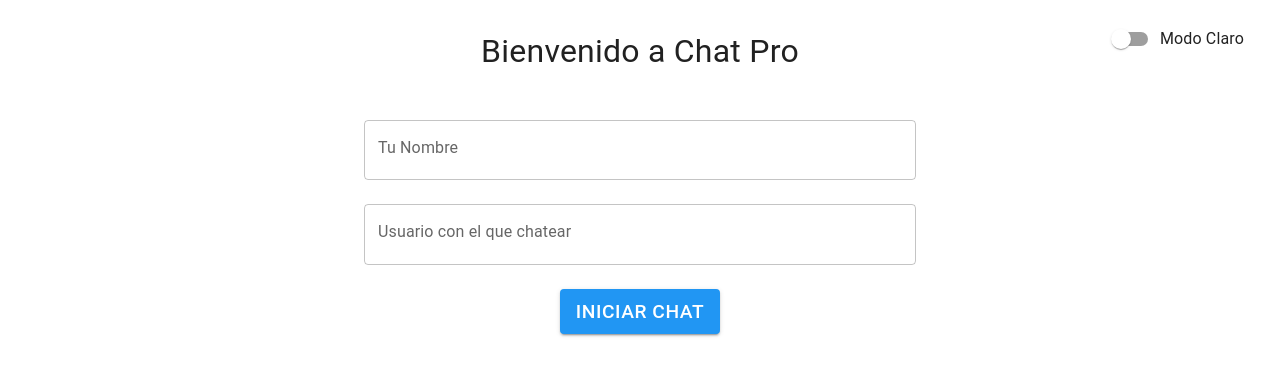
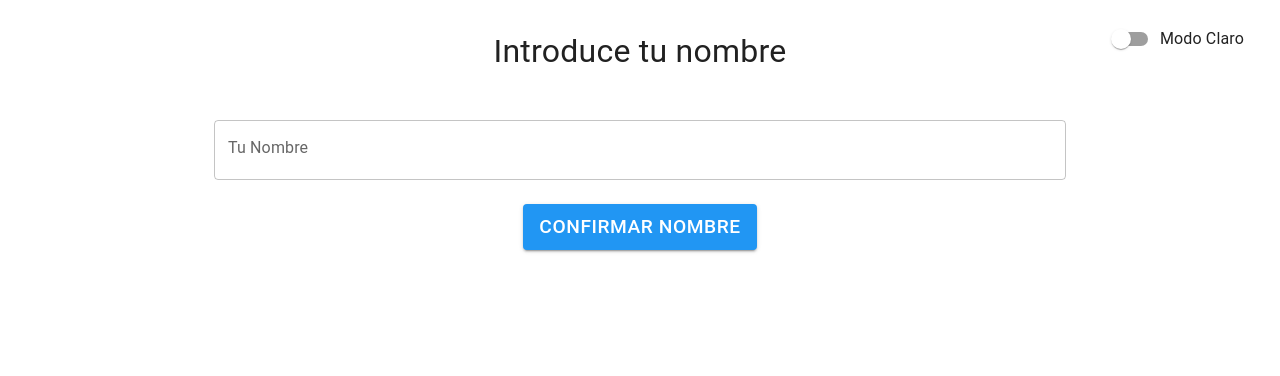
Before and after one commit to Electromayonaise/RestChat, a React (Create React App) app in the folder RestChatV2/front/: page / in a window 1280 px wide. Shown: the top 376 px of the page. Built offline with nearby package versions, Linux system fonts and the light colour scheme.

Commit message:
Divide chat page, add sidebar

```diff
--- /dev/null
+++ b/RestChatV2/front/src/components/ChatLayout.jsx
@@ -0,0 +1,40 @@
+import React from 'react';
+import { Box } from '@mui/material';
+import Chat from './Chat';
+import ChatSidebar from './ChatSidebar';
+
+const ChatLayout = ({
+  username,
+  receiver,
+  setReceiver,
+  startChat,
+  chats,
+  activeChat,
+  onStartChat,
+  onSelectChat,
+}) => {
+  return (
+    <Box sx={{ display: 'flex' }}>
+      <ChatSidebar
+        receiver={receiver}
+        setReceiver={setReceiver}
+        onStartChat={onStartChat}
+        chats={chats}
+        onSelectChat={onSelectChat}
+        startChat={startChat}
+      />
+
+      {activeChat && (
+        <Box sx={{
+          flexGrow: 1,
+          marginLeft: startChat ? '20px' : '0',
+          transition: 'margin 0.3s'
+        }}>
+          <Chat sender={username} receiver={activeChat} />
+        </Box>
+      )}
+    </Box>
+  );
+};
+
+export default ChatLayout;
--- /dev/null
+++ b/RestChatV2/front/src/components/ChatSidebar.jsx
@@ -0,0 +1,48 @@
+import React from 'react';
+import { Box, Typography, TextField, Button, List, ListItem, ListItemText } from '@mui/material';
+
+const ChatSidebar = ({
+  receiver,
+  setReceiver,
+  onStartChat,
+  chats,
+  onSelectChat,
+  startChat
+}) => {
+  return (
+    <Box sx={{ width: startChat ? '30%' : '100%', transition: 'width 0.3s' }}>
+      <Typography variant="h5" gutterBottom>Chats</Typography>
+      <TextField
+        label="Iniciar Chat"
+        variant="outlined"
+        fullWidth
+        margin="normal"
+        value={receiver}
+        onChange={(e) => setReceiver(e.target.value)}
+        sx={{ '& .MuiInputBase-input': { fontSize: '1.2rem' } }}
+      />
+      <Button
+        variant="contained"
+        fullWidth
+        onClick={onStartChat}
+        sx={{ marginTop: 1 }}
+      >
+        Iniciar Chat
+      </Button>
+
+      <List>
+        {chats.map((chat, index) => (
+          <ListItem
+            button
+            key={index}
+            onClick={() => onSelectChat(chat)}
+          >
+            <ListItemText primary={chat} />
+          </ListItem>
+        ))}
+      </List>
+    </Box>
+  );
+};
+
+export default ChatSidebar;
--- /dev/null
+++ b/RestChatV2/front/src/components/UserNameForm.jsx
@@ -0,0 +1,33 @@
+// components/UserNameForm.jsx
+import React from 'react';
+import { Box, Typography, TextField, Button } from '@mui/material';
+
+const UserNameForm = ({ username, setUsername, onConfirm }) => {
+  return (
+    <Box sx={{ textAlign: 'center', marginBottom: 4 }}>
+      <Typography variant="h4" gutterBottom sx={{ fontSize: '2rem', marginBottom: 4 }}>
+        Introduce tu nombre
+      </Typography>
+      <TextField
+        label="Tu Nombre"
+        variant="outlined"
+        fullWidth
+        margin="normal"
+        value={username}
+        onChange={(e) => setUsername(e.target.value)}
+        sx={{ '& .MuiInputBase-input': { fontSize: '1.2rem' } }}
+      />
+      <Box sx={{ display: 'flex', justifyContent: 'center', marginTop: 2 }}>
+        <Button
+          variant="contained"
+          onClick={onConfirm}
+          sx={{ fontSize: '1.2rem' }}
+        >
+          Confirmar Nombre
+        </Button>
+      </Box>
+    </Box>
+  );
+};
+
+export default UserNameForm;
--- a/RestChatV2/front/src/pages/ChatPage.jsx
+++ b/RestChatV2/front/src/pages/ChatPage.jsx
@@ -1,67 +1,63 @@
-// ChatPage.js
 import React, { useState } from 'react';
-import { Container, Typography, TextField, Button, Box } from '@mui/material';
-import Chat from '../components/Chat';
-import ToggleThemeSwitch from '../components/ToggleThemeSwitch'; // Importa el toggle switch
+import { Container, Box } from '@mui/material';
+import UserNameForm from '../components/UserNameForm';
+import ChatLayout from '../components/ChatLayout';
+import ToggleThemeSwitch from '../components/ToggleThemeSwitch';
 
 const ChatPage = () => {
   const [username, setUsername] = useState('');
+  const [isUsernameConfirmed, setIsUsernameConfirmed] = useState(false);
   const [receiver, setReceiver] = useState('');
   const [startChat, setStartChat] = useState(false);
+  const [chats, setChats] = useState([]);
+  const [activeChat, setActiveChat] = useState(null);
 
   const handleStartChat = () => {
-    if (username.trim() && receiver.trim()) {
+    if (receiver.trim()) {
+      setChats(prevChats => {
+        if (!prevChats.includes(receiver)) {
+          return [...prevChats, receiver];
+        }
+        return prevChats;
+      });
+      setActiveChat(receiver);
       setStartChat(true);
     }
   };
 
+  const handleSelectChat = (chatUser) => {
+    setActiveChat(chatUser);
+  };
+
+  const handleSetUsername = () => {
+    if (username.trim()) {
+      setIsUsernameConfirmed(true);
+    }
+  };
+
   return (
-    <Container maxWidth="sm" sx={{ marginTop: 4, position: 'relative' }}>
-      {/* Posiciona el switch completamente a la derecha sin superponer */}
+    <Container maxWidth="md" sx={{ marginTop: 4, position: 'relative' }}>
       <Box sx={{ position: 'fixed', top: 20, right: 20 }}>
         <ToggleThemeSwitch />
       </Box>
 
-      {!startChat ? (
-        <>
-          {/* Contenedor principal con los inputs y el título */}
-          <Box sx={{ textAlign: 'center', marginBottom: 4 }}>
-            <Typography variant="h4" gutterBottom sx={{ fontSize: '2rem', marginBottom: 4 }}>
-              Bienvenido a Chat Pro
-            </Typography>
-
-            {/* Input de nombre */}
-            <TextField
-              label="Tu Nombre"
-              variant="outlined"
-              fullWidth
-              margin="normal"
-              value={username}
-              onChange={(e) => setUsername(e.target.value)}
-              sx={{ '& .MuiInputBase-input': { fontSize: '1.2rem' } }}
-            />
-
-            {/* Input de usuario receptor */}
-            <TextField
-              label="Usuario con el que chatear"
-              variant="outlined"
-              fullWidth
-              margin="normal"
-              value={receiver}
-              onChange={(e) => setReceiver(e.target.value)}
-              sx={{ '& .MuiInputBase-input': { fontSize: '1.2rem' } }}
-            />
-
-            {/* Botón de iniciar chat centrado */}
-            <Box sx={{ display: 'flex', justifyContent: 'center', marginTop: 2 }}>
-              <Button variant="contained" onClick={handleStartChat} sx={{ fontSize: '1.2rem' }}>
-                Iniciar Chat
-              </Button>
-            </Box>
-          </Box>
-        </>
+      {!isUsernameConfirmed ? (
+        <UserNameForm
+          username={username}
+          setUsername={setUsername}
+          onConfirm={handleSetUsername}
+        />
       ) : (
-        <Chat sender={username} receiver={receiver} />
+        <ChatLayout
+          username={username}
+          receiver={receiver}
+          setReceiver={setReceiver}
+          startChat={startChat}
+          chats={chats}
+          activeChat={activeChat}
+          onStartChat={handleStartChat}
+          onSelectChat={handleSelectChat}
+        />
       )}
     </Container>
   );
```
